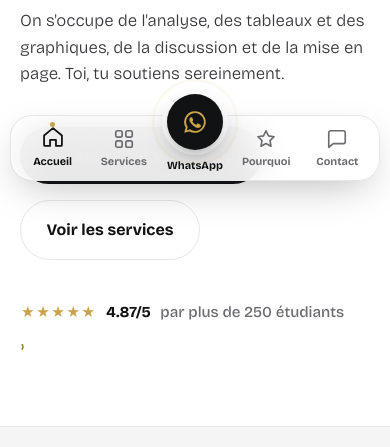
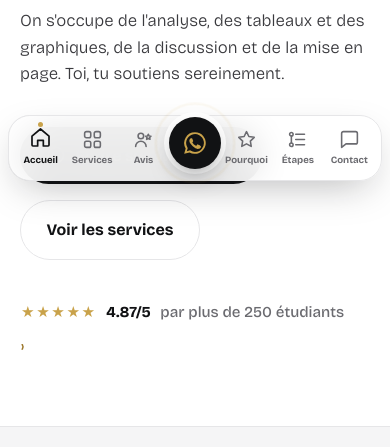
Before and after one commit to pfestats-maker/pfestats, a plain HTML site: page index.html in a window 390 px wide. Shown: the part 653-1100 px from the top of the page. Drawn offline with nearby package versions, Linux system fonts and the light colour scheme.

Commit message:
Update index.html

```diff
--- a/index.html
+++ b/index.html
@@ -232,9 +232,9 @@ section[id]{scroll-margin-top:76px}
 .mnav{display:none}
 @media (max-width:760px){
   body{padding-bottom:calc(84px + env(safe-area-inset-bottom))}
-  .mnav{display:grid;grid-template-columns:repeat(5,1fr);align-items:end;position:fixed;z-index:40;left:10px;right:10px;bottom:calc(10px + env(safe-area-inset-bottom));height:66px;padding:0 6px;background:rgba(255,255,255,.9);backdrop-filter:blur(16px);-webkit-backdrop-filter:blur(16px);border:1px solid var(--line);border-radius:22px;box-shadow:0 14px 40px -14px rgba(17,18,20,.35);animation:mnavIn .7s 1s cubic-bezier(.2,.8,.2,1) both}
-  .mnav a{position:relative;display:flex;flex-direction:column;align-items:center;justify-content:center;gap:3px;height:66px;text-decoration:none;color:var(--steel);font-size:.68rem;font-weight:600;-webkit-tap-highlight-color:transparent;transition:color .25s}
-  .mnav a svg{width:22px;height:22px;transition:transform .3s cubic-bezier(.3,1.5,.5,1)}
+  .mnav{display:grid;grid-template-columns:repeat(7,1fr);align-items:end;position:fixed;z-index:40;left:8px;right:8px;bottom:calc(10px + env(safe-area-inset-bottom));height:66px;padding:0 6px;background:rgba(255,255,255,.9);backdrop-filter:blur(16px);-webkit-backdrop-filter:blur(16px);border:1px solid var(--line);border-radius:22px;box-shadow:0 14px 40px -14px rgba(17,18,20,.35);animation:mnavIn .7s 1s cubic-bezier(.2,.8,.2,1) both}
+  .mnav a{position:relative;display:flex;flex-direction:column;align-items:center;justify-content:center;gap:3px;height:66px;min-width:0;text-decoration:none;color:var(--steel);font-size:.6rem;font-weight:600;white-space:nowrap;-webkit-tap-highlight-color:transparent;transition:color .25s}
+  .mnav a svg{width:21px;height:21px;transition:transform .3s cubic-bezier(.3,1.5,.5,1)}
   .mnav a::before{content:"";position:absolute;top:6px;width:5px;height:5px;border-radius:50%;background:var(--gold);transform:scale(0);transition:transform .3s cubic-bezier(.3,1.6,.5,1)}
   .mnav a.on{color:var(--ink)}
   .mnav a.on svg{transform:translateY(-2px) scale(1.08)}
@@ -242,10 +242,11 @@ section[id]{scroll-margin-top:76px}
   .mnav a:active svg{transform:scale(.88)}
   .mnav .mnav-wa{height:auto;align-self:center;margin-top:-30px;color:var(--ink)}
   .mnav .mnav-wa::before{display:none}
-  .mnav-wa .wa-ball{display:grid;place-items:center;width:56px;height:56px;border-radius:50%;background:var(--ink);color:var(--gold);box-shadow:0 10px 24px -8px rgba(17,18,20,.55),0 0 0 5px #fff;position:relative}
+  .mnav-wa .wa-ball{display:grid;place-items:center;width:52px;height:52px;border-radius:50%;background:var(--ink);color:var(--gold);box-shadow:0 10px 24px -8px rgba(17,18,20,.55),0 0 0 5px #fff;position:relative}
   .mnav-wa .wa-ball::after{content:"";position:absolute;inset:-5px;border-radius:50%;border:2px solid var(--gold);opacity:0;animation:waPing 2.6s ease-out 2s infinite}
   .mnav-wa .wa-ball svg{width:26px;height:26px}
   .mnav-wa span:last-child{margin-top:4px}
+  @media (max-width:400px){.mnav-wa span:last-child{position:absolute;width:1px;height:1px;overflow:hidden;clip:rect(0 0 0 0)}.mnav .mnav-wa{margin-top:-12px}}
   .fab{display:none}
 }
 @keyframes mnavIn{from{transform:translateY(120%);opacity:0}to{transform:none;opacity:1}}
@@ -569,7 +570,7 @@ html[lang="ar"] .stats-modal h3{letter-spacing:0}
   </div>
 </section>
 
-<section class="proof" aria-label="Avis des étudiants">
+<section class="proof" id="avis" aria-label="Avis des étudiants">
   <div class="wrap proof-grid">
     <div class="reveal proof-item">
       <div class="big"><span class="count" data-to="250">250</span>+</div>
@@ -710,13 +711,21 @@ html[lang="ar"] .stats-modal h3{letter-spacing:0}
     <svg viewBox="0 0 24 24" fill="none" stroke="currentColor" stroke-width="1.8" stroke-linecap="round" stroke-linejoin="round" aria-hidden="true"><rect x="3" y="3" width="7" height="7" rx="2"/><rect x="14" y="3" width="7" height="7" rx="2"/><rect x="3" y="14" width="7" height="7" rx="2"/><rect x="14" y="14" width="7" height="7" rx="2"/></svg>
     <span data-fr="Services" data-ar="الخدمات">Services</span>
   </a>
-  <a class="mnav-wa" href="https://wa.me/21627244266" target="_blank" rel="noopener">
+  <a href="#avis" data-target="avis">
+    <svg viewBox="0 0 24 24" fill="none" stroke="currentColor" stroke-width="1.8" stroke-linecap="round" stroke-linejoin="round" aria-hidden="true"><circle cx="9" cy="8" r="3.2"/><path d="M3 20c0-3.3 2.7-6 6-6s6 2.7 6 6"/><path d="m17.5 6 .9 1.9 2.1.3-1.5 1.5.4 2.1-1.9-1-1.9 1 .4-2.1-1.5-1.5 2.1-.3z"/></svg>
+    <span data-fr="Avis" data-ar="التقييم">Avis</span>
+  </a>
+  <a class="mnav-wa" href="https://wa.me/21627244266" target="_blank" rel="noopener" aria-label="WhatsApp">
     <span class="wa-ball"><svg viewBox="0 0 24 24" fill="currentColor" aria-hidden="true"><path d="M12 2a10 10 0 0 0-8.6 15.1L2 22l5-1.3A10 10 0 1 0 12 2Zm0 18.2a8.2 8.2 0 0 1-4.2-1.2l-.3-.2-3 .8.8-2.9-.2-.3A8.2 8.2 0 1 1 12 20.2Zm4.5-6.1c-.2-.1-1.5-.7-1.7-.8-.2-.1-.4-.1-.6.1l-.8 1c-.1.2-.3.2-.5.1a6.7 6.7 0 0 1-3.3-2.9c-.3-.4.2-.4.7-1.3.1-.2 0-.3 0-.4l-.8-1.9c-.2-.5-.4-.4-.6-.4h-.5a1 1 0 0 0-.7.3 3 3 0 0 0-.9 2.2 5.2 5.2 0 0 0 1.1 2.7 11.8 11.8 0 0 0 4.5 4c1.7.7 2.3.8 3.2.6.5-.1 1.5-.6 1.7-1.2.2-.6.2-1.1.2-1.2-.1-.1-.3-.2-.5-.3Z"/></svg></span>
     <span>WhatsApp</span>
   </a>
   <a href="#pourquoi" data-target="pourquoi">
     <svg viewBox="0 0 24 24" fill="none" stroke="currentColor" stroke-width="1.8" stroke-linecap="round" stroke-linejoin="round" aria-hidden="true"><path d="m12 3 2.7 5.6 6.1.9-4.4 4.3 1 6.1L12 17l-5.4 2.9 1-6.1-4.4-4.3 6.1-.9z"/></svg>
     <span data-fr="Pourquoi" data-ar="علاش احنا">Pourquoi</span>
+  </a>
+  <a href="#etapes" data-target="etapes">
+    <svg viewBox="0 0 24 24" fill="none" stroke="currentColor" stroke-width="1.8" stroke-linecap="round" stroke-linejoin="round" aria-hidden="true"><circle cx="5" cy="6" r="2"/><circle cx="5" cy="18" r="2"/><path d="M5 8v8"/><path d="M10 6h10M10 12h10M10 18h10"/></svg>
+    <span data-fr="Étapes" data-ar="المراحل">Étapes</span>
   </a>
   <a href="#contact" data-target="contact">
     <svg viewBox="0 0 24 24" fill="none" stroke="currentColor" stroke-width="1.8" stroke-linecap="round" stroke-linejoin="round" aria-hidden="true"><path d="M21 15a2 2 0 0 1-2 2H8l-5 4V5a2 2 0 0 1 2-2h14a2 2 0 0 1 2 2z"/></svg>
@@ -841,7 +850,7 @@ document.querySelectorAll('.svc-panel').forEach(c=>c.addEventListener('pointermo
 // mobile bottom nav: highlight current section
 (function(){
   const links=[...document.querySelectorAll('.mnav a[data-target]')];
-  const map={accueil:'accueil',services:'services',pourquoi:'pourquoi',etapes:'pourquoi',contact:'contact'};
+  const map={accueil:'accueil',services:'services',avis:'avis',pourquoi:'pourquoi',etapes:'etapes',contact:'contact'};
   const setOn=id=>links.forEach(a=>a.classList.toggle('on',a.dataset.target===id));
   links.forEach(a=>a.addEventListener('click',()=>setOn(a.dataset.target)));
   if(!('IntersectionObserver' in window))return;
```
